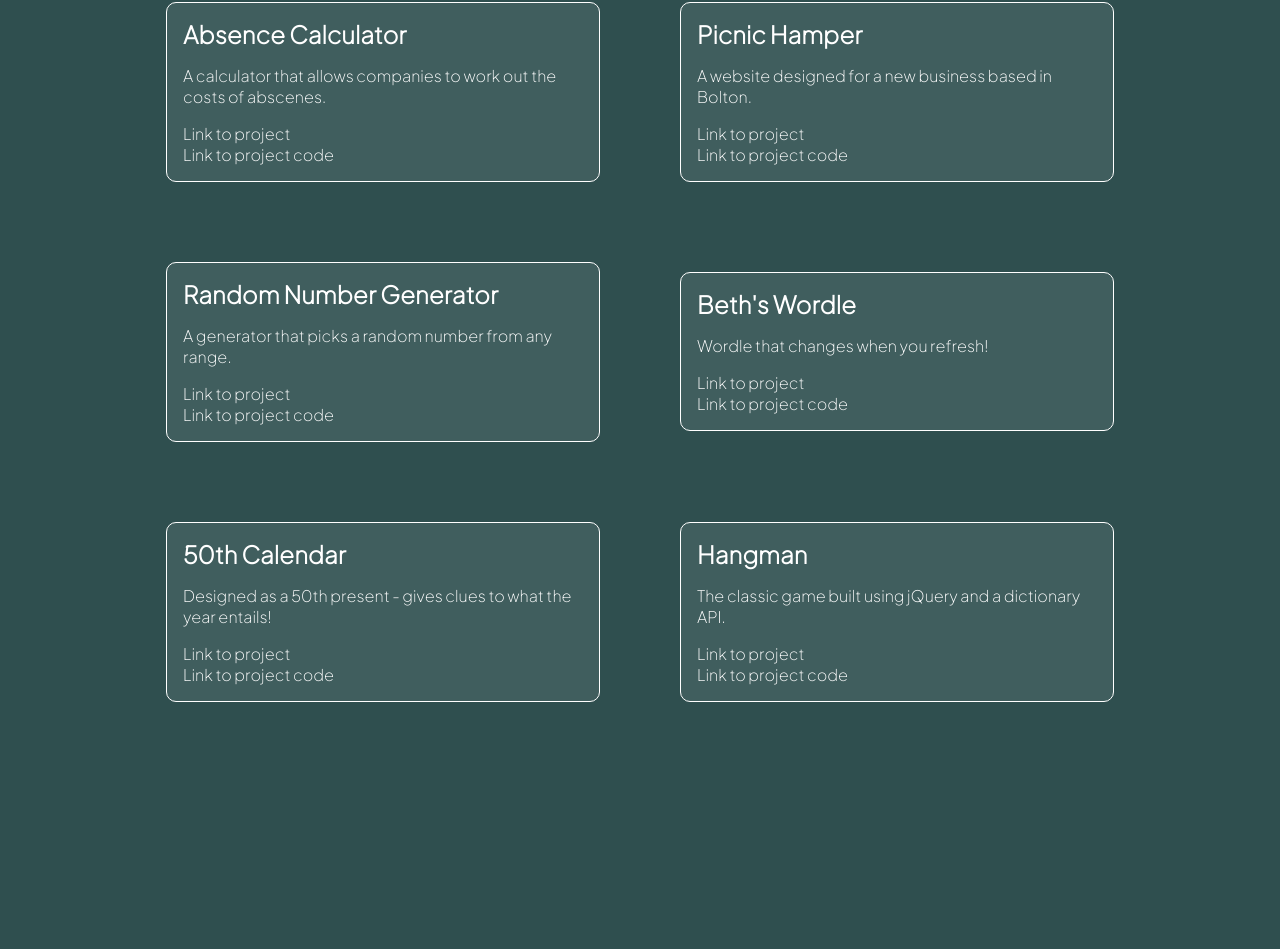
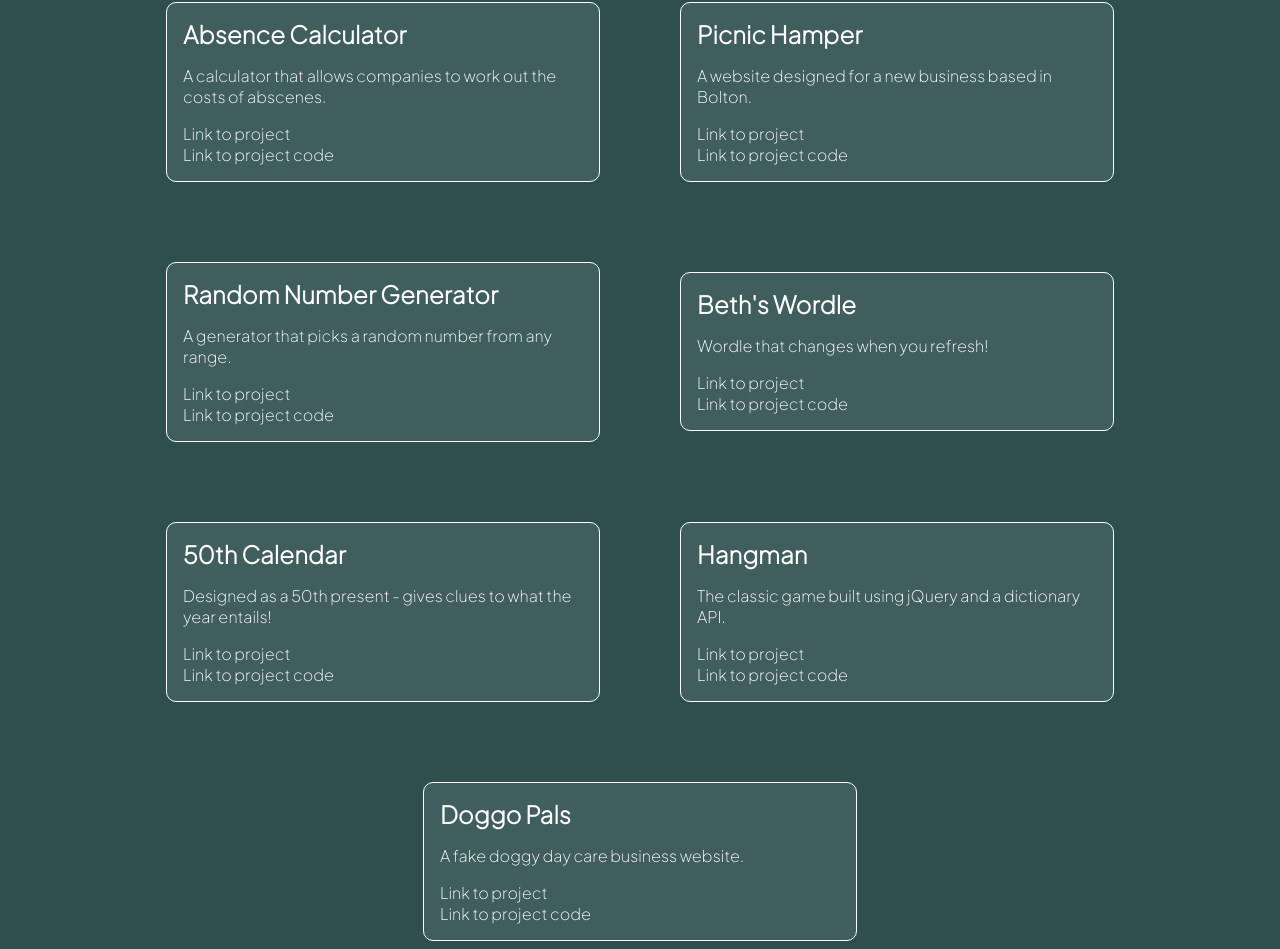
Before and after one commit to Bethashcroft/mywebsite, a plain HTML site: page My Projects.html in a window 1280 px wide. Shown: the part 114-1063 px from the top of the page. Before the commit the page ends 824 px from the top, so only its background shows below. Drawn offline with Linux system fonts and the light colour scheme.

Commit message:
Adding a new project - doggo pals

```diff
--- a/My Projects.html
+++ b/My Projects.html
@@ -88,5 +88,15 @@
         >Link to project code</a
       >
     </section>
+    <section class="projectContainer">
+      <h2>Doggo Pals</h2>
+      <p>A fake doggy day care business website.</p>
+      <a target="_blank" href="https://bethashcroft.github.io/WebsiteProjectCN/"
+        >Link to project</a
+      >
+      <a target="_blank" href="https://github.com/Bethashcroft/WebsiteProjectCN"
+        >Link to project code</a
+      >
+    </section>
   </section>
 </body>
```
